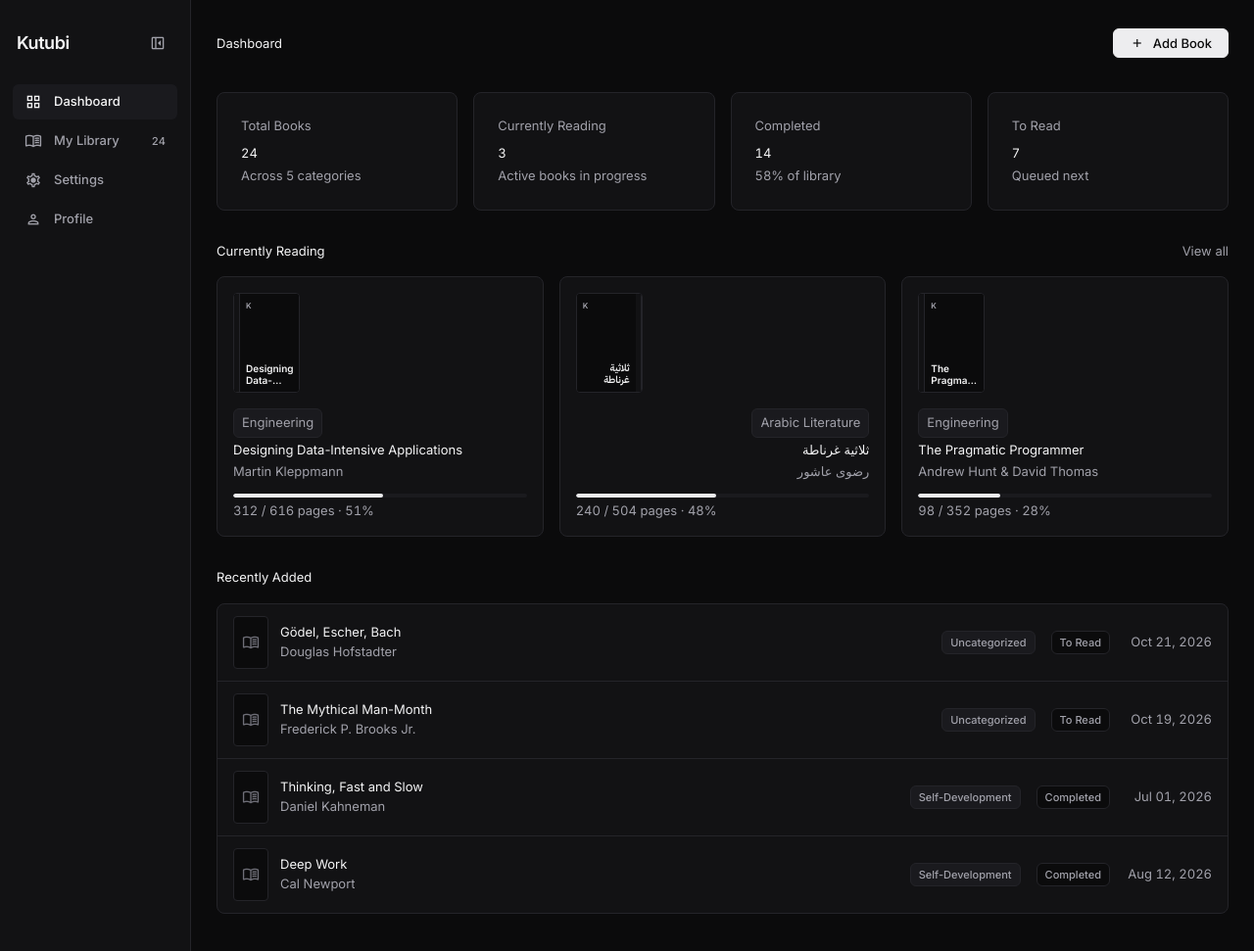
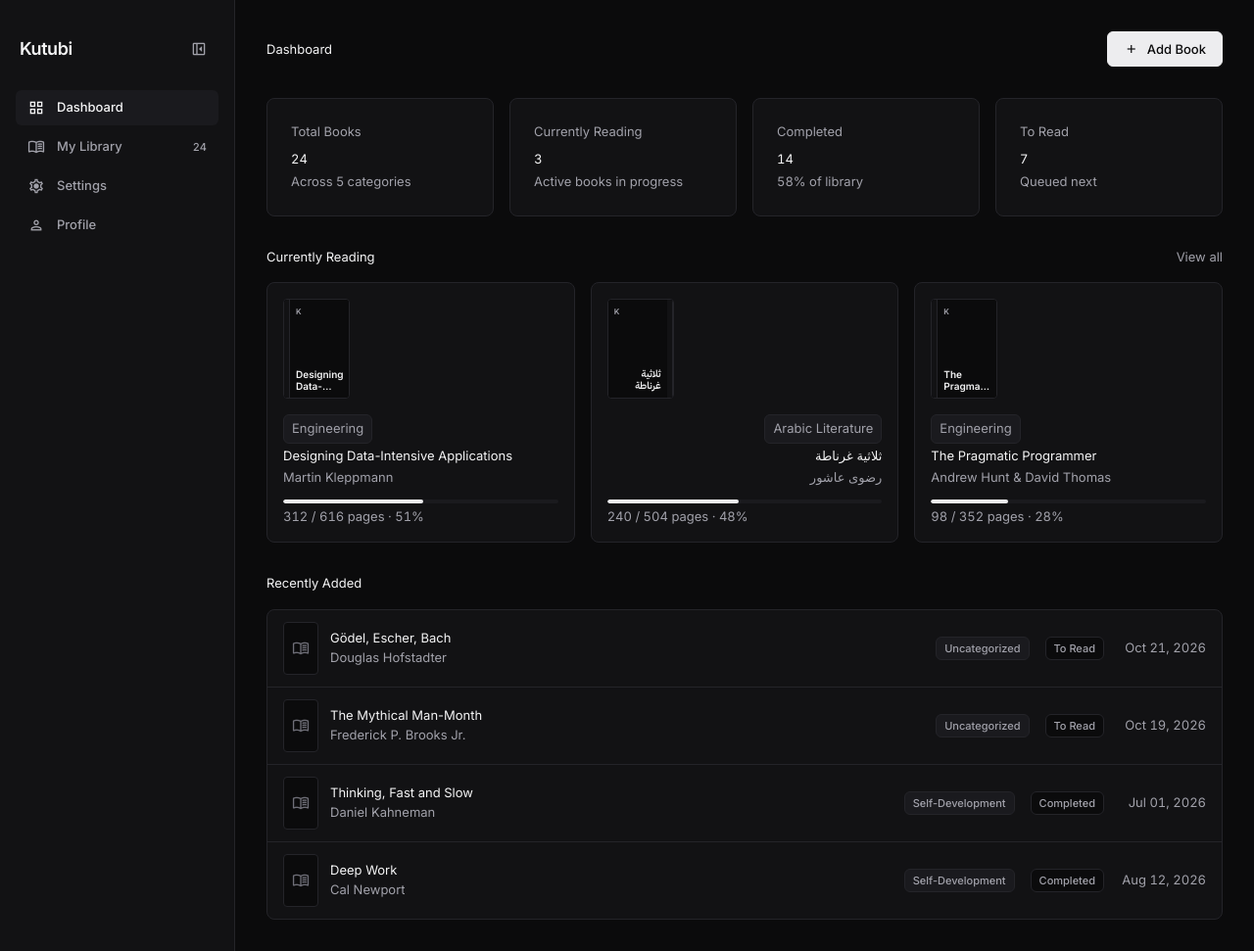
Before and after one commit to abdalla7usin/Kutubi, a Node server app: page / in a window 1280 px wide. Shown: the whole page at 98% size. Run offline with Node 20, Linux system fonts and the light colour scheme; data comes from the database, SQL or seed files in the repository; some libraries are stand-ins or nearby versions.

Commit message:
fix(shell): ensure 16px root font size for exact 240px sidebar and 32px top padding

```diff
--- a/css/styles.css
+++ b/css/styles.css
@@ -10,7 +10,11 @@
   box-sizing: border-box;
 }
 
-html, body {
+html {
+  font-size: 16px;
+}
+
+body {
   background-color: var(--bg-primary);
   color: var(--text-primary);
   font-family: var(--font-sans);
--- a/public/css/styles.css
+++ b/public/css/styles.css
@@ -10,7 +10,11 @@
   box-sizing: border-box;
 }
 
-html, body {
+html {
+  font-size: 16px;
+}
+
+body {
   background-color: var(--bg-primary);
   color: var(--text-primary);
   font-family: var(--font-sans);
```
Also changed, not shown: 16 other files.
